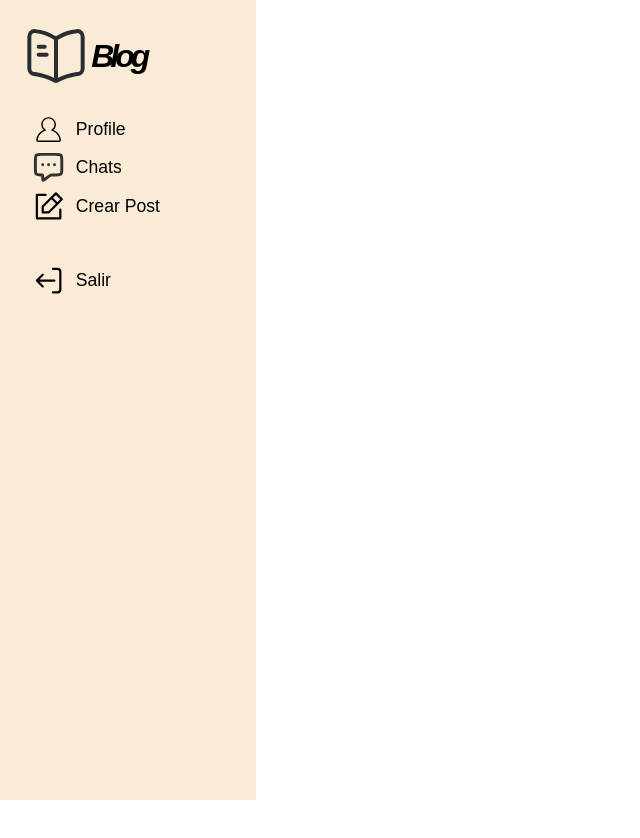
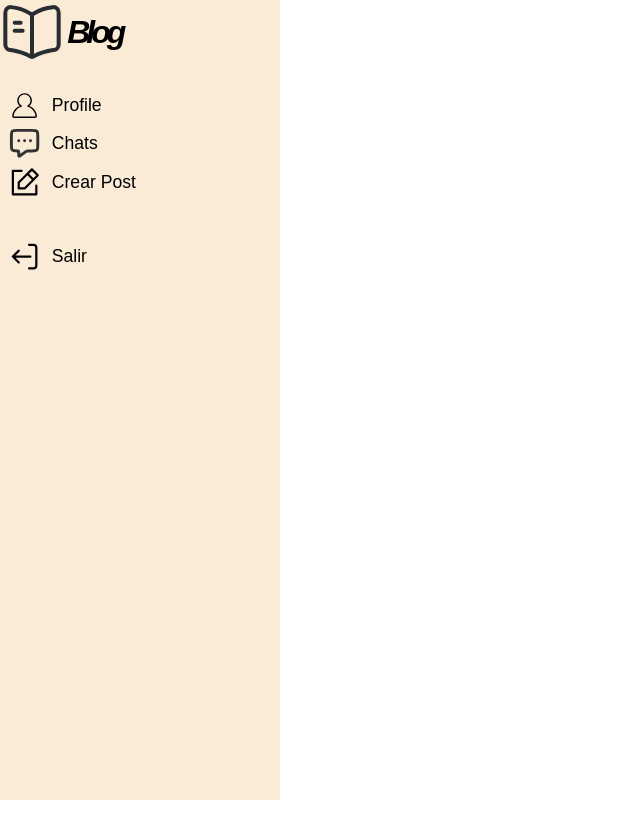
Before and after one commit to gilberttgabriel/Blog, a Vue app in the folder frontend/: page / in a window 1280 px wide. Shown: the top 838 px of the page, without its empty margins (0-640 px from the left). Built offline with nearby package versions, Linux system fonts and the light colour scheme.

Commit message:
quitar estilos repetidos y hacer sidebar estático

```diff
--- a/frontend/src/App.vue
+++ b/frontend/src/App.vue
@@ -46,14 +46,19 @@
     }
 
     aside {
-      flex: 0 0 220px;
-      max-width: 220px;
+      display: flex;
+      width: 280px;
       min-width: 180px;
       height: 100vh;
-      position: sticky;
+      position: fixed;
       top: 0;
+      left: 0;
       background-color: antiquewhite;
+      z-index: 1000;
+      overflow-y: auto;
     }
+
+
 
     .header {
       width: 100%;
@@ -71,41 +76,9 @@
       top: 0;
     }
 
-    html, body, div, span, applet, object, iframe,
-    h1, h2, h3, h4, h5, h6, p, blockquote, pre,
-    a, abbr, acronym, address, big, cite, code,
-    del, dfn, em, img, ins, kbd, q, s, samp,
-    small, strike, strong, sub, sup, tt, var,
-    b, u, i, center,
-    dl, dt, dd, ol, ul, li,
-    fieldset, form, label, legend,
-    table, caption, tbody, tfoot, thead, tr, th, td,
-    article, aside, canvas, details, embed,
-    figure, figcaption, footer, header, hgroup,
-    menu, nav, output, ruby, section, summary,
-    time, mark, audio, video {
-      margin: 0;
-      padding: 0;
-      border: 0;
-      font-size: 100%;
-      font: inherit;
-      box-sizing: border-box;
-      text-decoration: none;
-    }
 
-    aside{
-      display: flex;
-      flex-direction: column;
-      align-items: flex-start;
-      position: sticky;
-      top: 0;
-      justify-content: flex-start;
-      background-color: antiquewhite;
-      max-width: 20vw;
-      height: 100vh;
-      padding: 1.5rem;
 
-    }
+
 
     body{
       height: 300vh;
@@ -158,19 +131,6 @@
       cursor: pointer;
     }
 
-    .header{
-      display: flex;
-      justify-content: center;
-      align-items: center;
-      height: 10vh;
-      padding: 1rem 2rem;
-      background-color: #be5858;
-      box-shadow: 0 2px 8px rgba(0,0,0,0.07);
-      border-bottom: 1px solid #e0e0e0;
-      z-index: 10;
-      width: 100%;
-    }
-
     svg {
       height: 2em;
       width: 2em;
```
